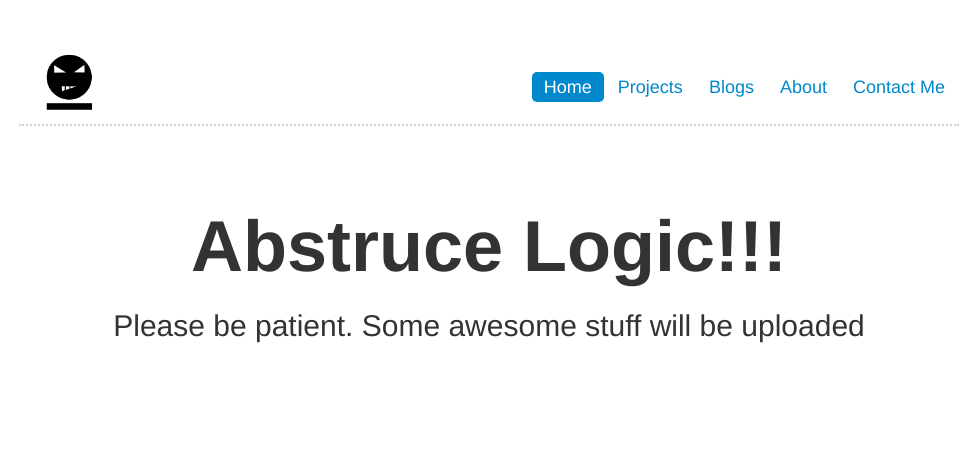
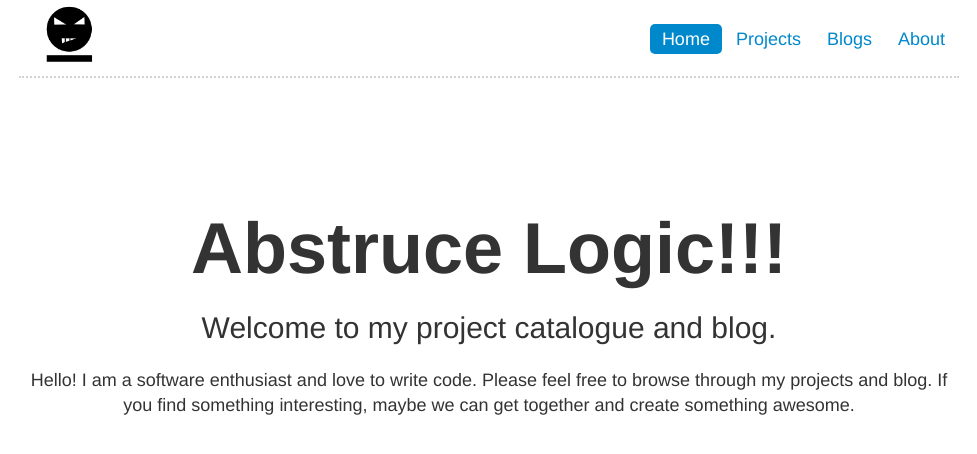
Before and after one commit to abslog/website-abstrucelog, a PHP site: page / in a window 1280 px wide. Shown: the top 454 px of the page, without its empty margins (151-1128 px from the left). Run offline with PHP 8.4, Linux system fonts and the light colour scheme.

Commit message:
Showing the correct welcome page

```diff
--- a/html/general.css
+++ b/html/general.css
@@ -3,10 +3,16 @@ body {}
 
 .center-info-header {text-align: center; font-size:30px; margin-top: 50px;}
 
-.container > .tabbable {margin-top: 50px; border-bottom: 2px; border-bottom-color: #000; border-bottom-style: dotted; border-bottom-color: #d3d3d3;}
+.content-padd {margin-top:50px;}
+
+.container > .tabbable {margin-top: 2px; border-bottom: 2px; border-bottom-color: #000; border-bottom-style: dotted; border-bottom-color: #d3d3d3;}
 .container > .tabbable > .nav {margin-top: 20px;}
-.main-header {text-align: center; font-size: 72px; margin-top: 100px;}
+.main-header {text-align: center; font-size: 72px; margin-top: 150px;}
 .main-desc {text-align: center; font-size:30px; margin-top: 50px;}
+.main-content {text-align:center; font-size:18px; margin-top: 30px; line-height: 140%}
 
 .logo-img {margin-bottom: 10px; margin-left: 20px;}
 .tab-title {font-size:18px;}
+
+.contact-form label, .contact-form input, .contact-form textarea { font-size:18px;}
+.contact-form button { margin-bottom: 20px;}
--- a/html/index.php
+++ b/html/index.php
@@ -18,7 +18,7 @@
                     <li><a class="tab-title" href="#project" data-toggle="tab">Projects</a></li>
                     <li><a class="tab-title" href="#blog" data-toggle="tab">Blogs</a></li>
                     <li><a class="tab-title" href="#about" data-toggle="tab">About</a></li>
-                    <li><a class="tab-title" href="#contact" data-toggle="tab">Contact Me</a></li>
+                    <!-- <li><a class="tab-title" href="#contact" data-toggle="tab">Contact Me</a></li> -->
                 </ul>
             </div>
             <div class="tab-content">
@@ -34,9 +34,9 @@
                 <div class="tab-pane" id="about">
                     <?php include './index/about.php';?>
                 </div>
-                <div class="tab-pane" id="contact">
+                <!-- <div class="tab-pane" id="contact">
                     <?php include './index/contact.php';?>
-                </div>
+                </div> -->
             </div>
         </div>
 
--- a/html/index/contact.php
+++ b/html/index/contact.php
@@ -1,9 +1,35 @@
-<?php
+<form class="form-horizontal content-padd contact-form" action="gdform.php" method="post">
 
-echo '
+    <div class="control-group">
+        <label class="control-label" for="inputName">Name</label>
+        <div class="controls">
+            <input type="text" id="inputName" placeholder="Name" class="input-xxlarge"/>
+        </div>
+    </div>
 
-    <h1 class="center-info-header"> Contact info will be uploaded soon</h1>
+    <div class="control-group">
+        <label class="control-label" for="inputEmail">Email</label>
+        <div class="controls">
+            <input type="text" id="inputEmail" placeholder="Email" class="input-xxlarge"/>
+        </div>
+    </div>
 
-';
+    <div class="control-group">
+        <label class="control-label" for="inputSubject">Subject</label>
+        <div class="controls">
+            <input type="text" id="inputSubject" placeholder="Subject" class="input-xxlarge"/>
+        </div>
+    </div>
 
-?>
+    <div class="control-group">
+        <label class="control-label" for="inputComment">Comment</label>
+        <div class="controls">
+            <textarea id="inputComment" placeholder="Comment" rows="5" class="input-xxlarge"></textarea>
+        </div>
+    </div>
+
+    <input type="hidden" name="redirect" value="index.php" />
+
+    <button type="submit" class="btn btn-success pull-right">Submit</button>
+
+</form>
--- a/html/index/home.php
+++ b/html/index/home.php
@@ -1,10 +1,10 @@
-<?php
 
-    echo '
+<h1 class="main-header">Abstruce Logic!!!</h1>
 
-        <h1 class="main-header">Abstruce Logic!!!</h1>
-        <p class="main-desc">Please be patient. Some awesome stuff will be uploaded</p>
+<div>
+    <p class="main-desc">Welcome to my project catalogue and blog.</p>
 
-    ';
-
-?>
+    <p class="main-content">Hello! I am a software enthusiast and love to write code.
+        Please feel free to browse through my projects and blog.
+        If you find something interesting, maybe we can get together and create something awesome.</p>
+</div>
```
